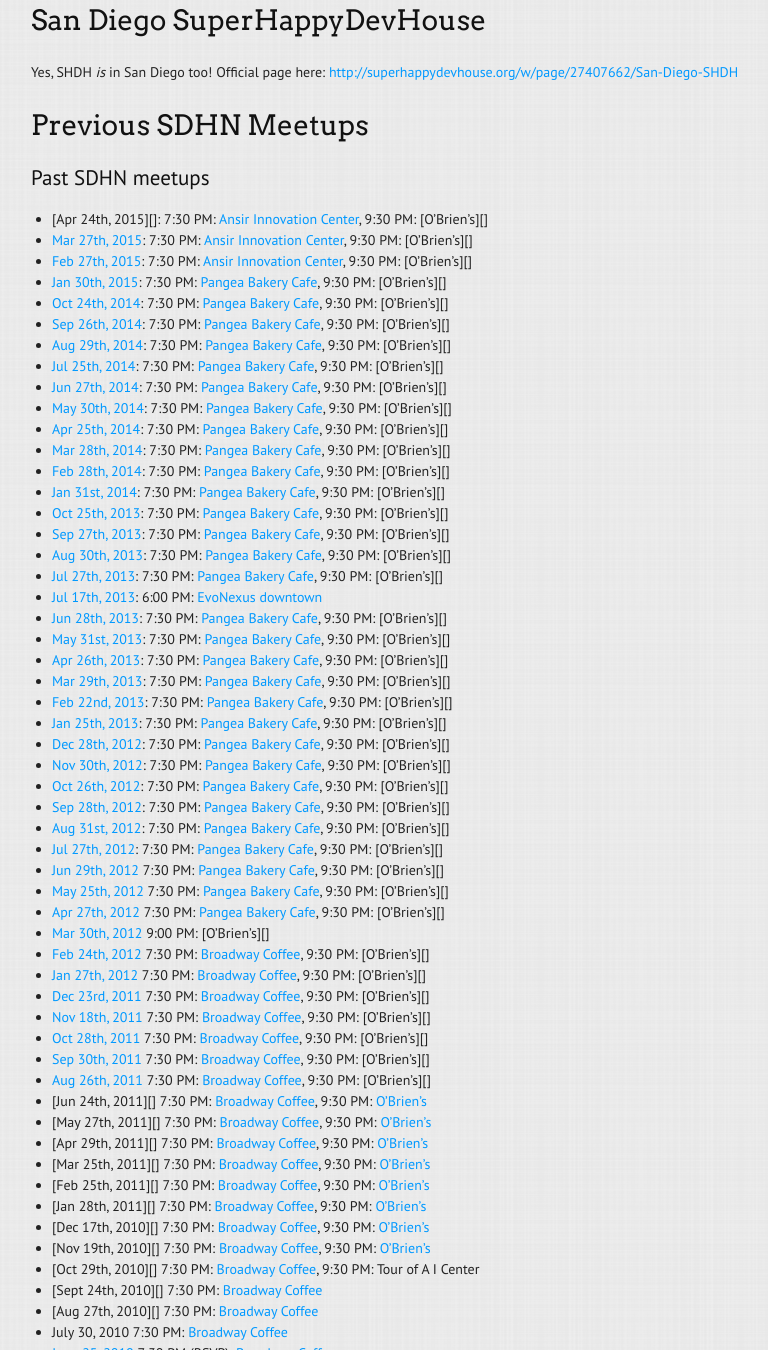
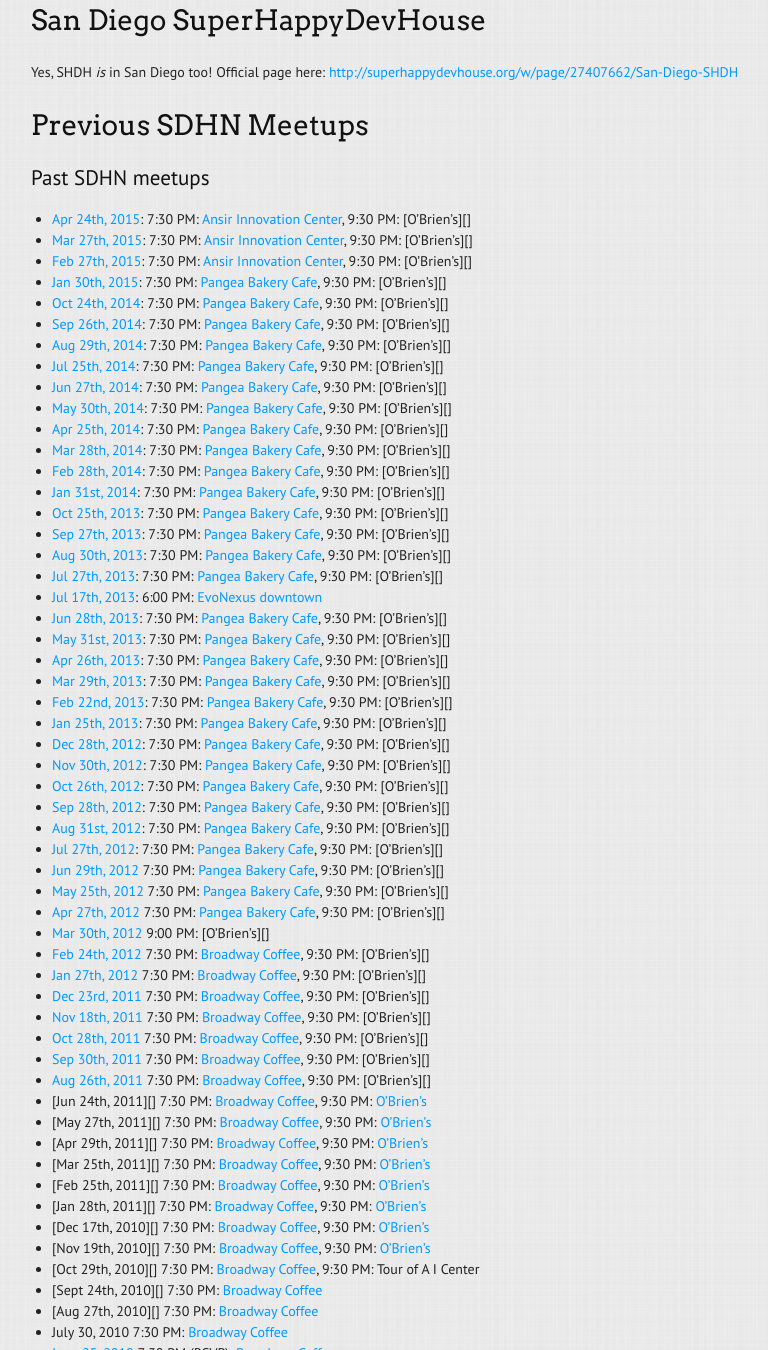
Before and after one commit to sdhn/sdhn.github.com, a Jekyll site: the page built from index.md, in a window 1280 px wide and 1400 px high, scrolled down 786 px, cut to the strip 50-1400 px from the top of the window. Shown: the whole strip, without its empty margins (159-927 px from the left). Built offline with Jekyll 4.4.1, drawn with Linux system fonts in a browser that asks for light colours; part of the change alters nothing that is shown.

Commit message:
Add link to April 2015 post

```diff
--- a/index.md
+++ b/index.md
@@ -153,7 +153,7 @@ Previous SDHN Meetups
 [Jan 30th, 2015]: https://news.ycombinator.com/item?id=8967387
 [Feb 27th, 2015]: https://news.ycombinator.com/item?id=9110413
 [Mar 27th, 2015]: https://news.ycombinator.com/item?id=9273436
-[Apr 24th, 2015]:
+[Apr 24th, 2015]: https://news.ycombinator.com/item?id=9428835
 
 Job posting guidelines on the mailing list
 ------------------------------------------
```
